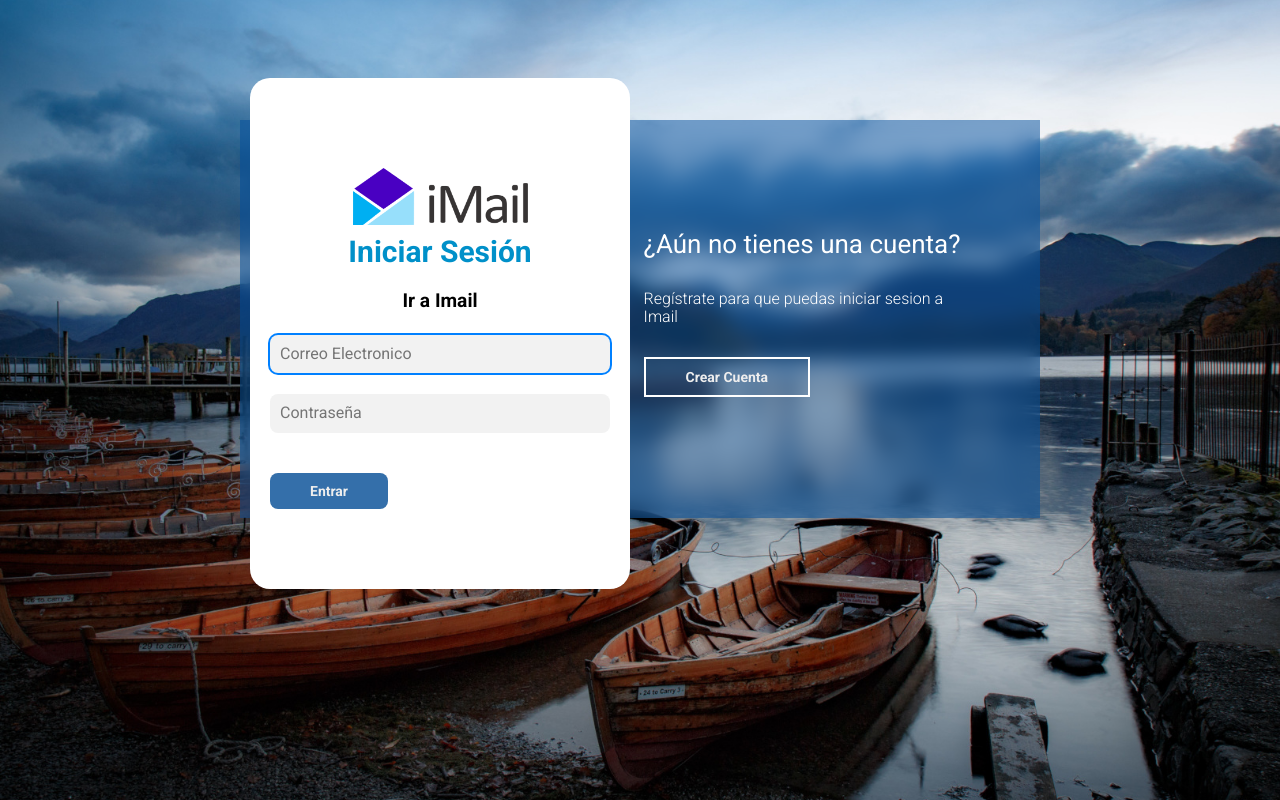
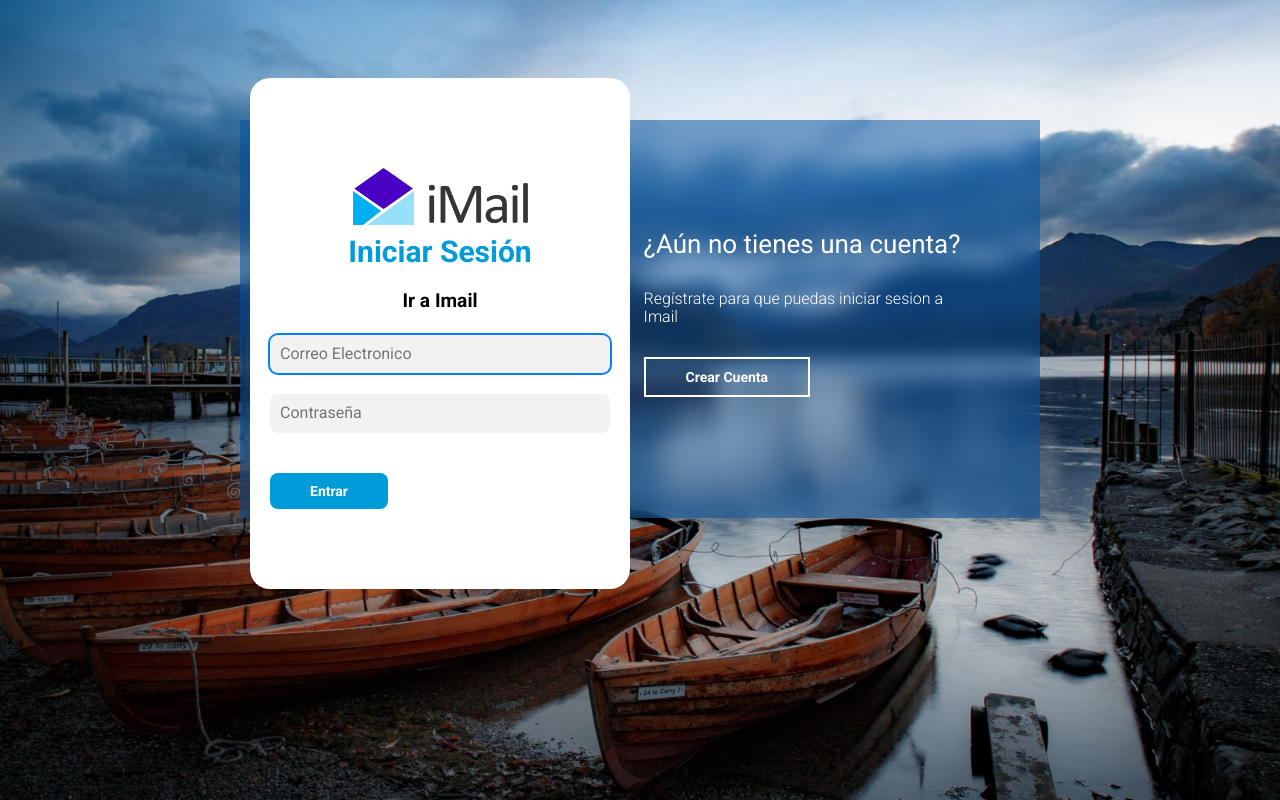
Before and after one commit to StevanVS/Correo, a website with bundled scripts: page public/html/login-singup.html in a window 1280 px wide. Built offline with nearby package versions, Linux system fonts and the light colour scheme.

Commit message:
Ahora el login no está tan muerto

```diff
--- a/public/css/login-singup.css
+++ b/public/css/login-singup.css
@@ -37,7 +37,6 @@ main {
   backdrop-filter: blur(10px);
   background-color: rgba(0, 128, 255, 0.5);
   background-color: rgba(0, 79, 158, 0.5);
-  color: #eee;
 }
 
 .caja__trasera div {
@@ -70,7 +69,6 @@ main {
   font-weight: 600;
   cursor: pointer;
   color: white;
-  color: #eee;
   outline: none;
   transition: all 300ms;
 }
@@ -122,7 +120,7 @@ main {
   text-align: center;
   margin-bottom: 20px;
   color: #46a2fd;
-  color: #0090c9;
+  color: #009cda;
 }
 
 .contenedor__login-register form .input-group {
@@ -179,11 +177,10 @@ main {
   border: none;
   font-size: 14px;
   /* background: #46a2fd; */
-  background-color: #346faa;
+  background-color: #009cda;
   font-weight: 600;
   cursor: pointer;
   color: white;
-  color: #eee;
   outline: none;
   border-radius: 8px;
   transition: all 300ms;
```
